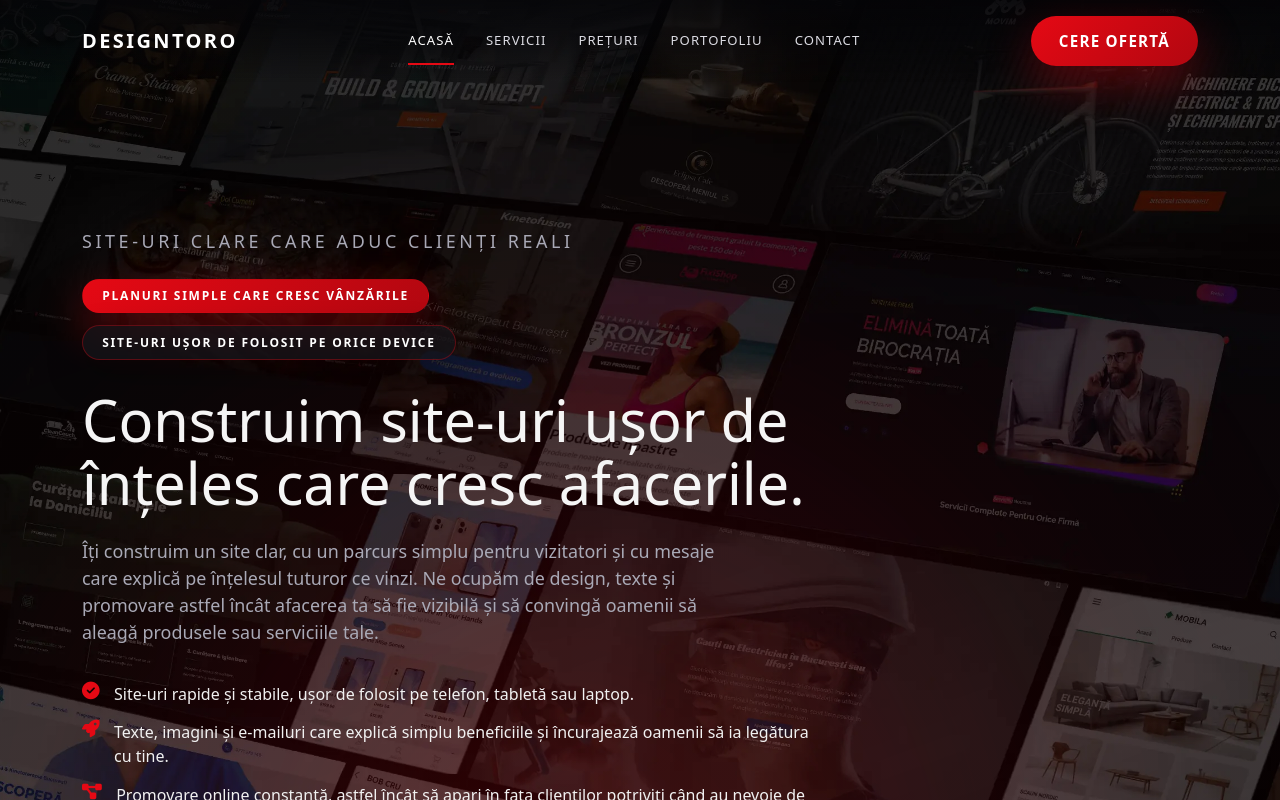
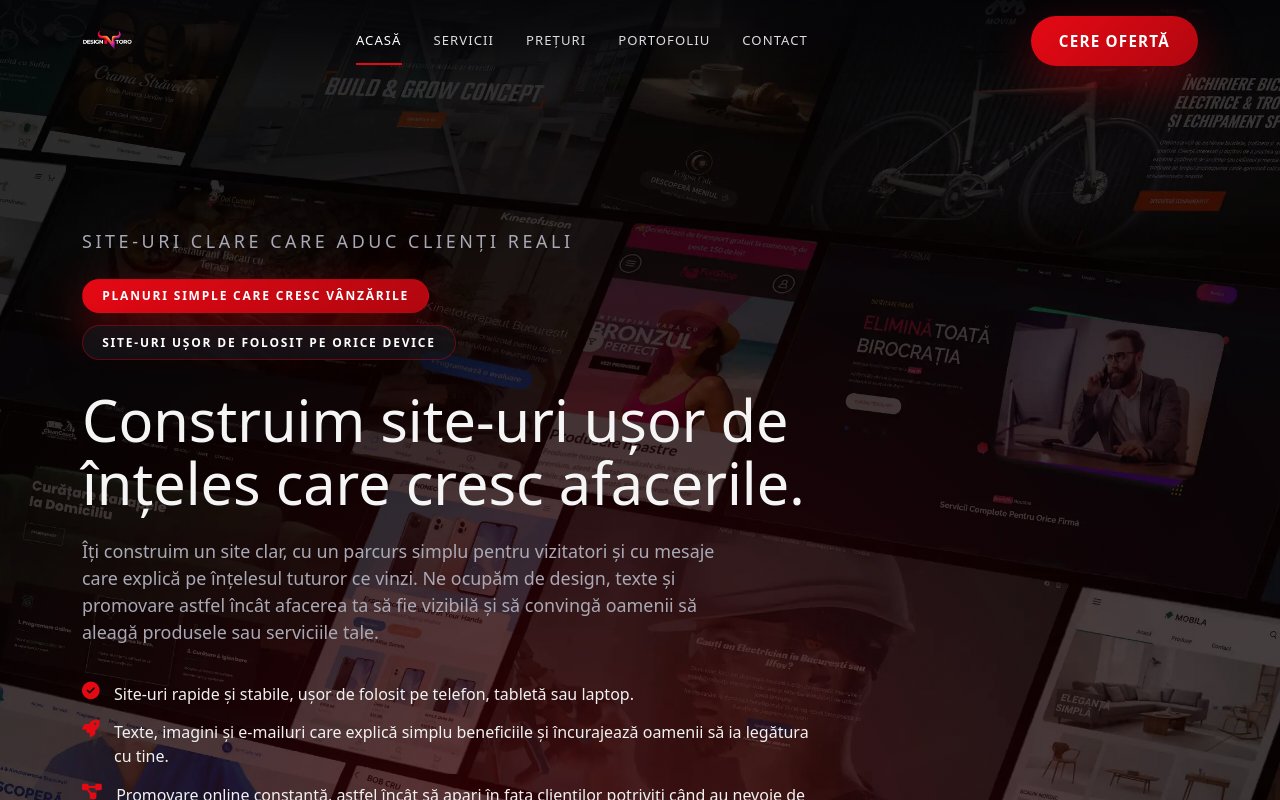
Before and after one commit to erikerikssoncoding/designtoro, a React (Vite) app: page / in a window 1280 px wide. Shown: the top 800 px of the page. Built offline with nearby package versions, Linux system fonts and the light colour scheme.

Commit message:
add logo

```diff
--- a/src/components/Footer.jsx
+++ b/src/components/Footer.jsx
@@ -40,7 +40,11 @@ export default function Footer() {
         <div className="container footer-grid">
           <div className="footer-column">
             <NavLink to="/" className="footer-logo">
-              designtoro
+              <img
+                src="/img/designtoro-logo-white.webp"
+                alt="DesignToro"
+                className="brand-logo"
+              />
             </NavLink>
             <p>
               Construim site-uri clare și campanii ușor de înțeles. Explicăm fiecare pas și te ajutăm să atragi clienți noi fără jargon tehnic.
--- a/src/components/Header.jsx
+++ b/src/components/Header.jsx
@@ -14,8 +14,12 @@ export default function Header() {
       <nav className="navbar navbar-dark" data-bs-theme="dark" aria-label="Navigare principală">
         <div className="container">
           <div className="navbar-layout">
-            <NavLink to="/" className="navbar-brand text-uppercase fw-bold" aria-label="DesignToro">
-              designtoro
+            <NavLink to="/" className="navbar-brand" aria-label="DesignToro">
+              <img
+                src="/img/designtoro-logo-white.webp"
+                alt="DesignToro"
+                className="brand-logo"
+              />
             </NavLink>
             <ul className="navbar-links" id="primary-menu">
               {navLinks.map((link) => (
--- a/src/styles/style.css
+++ b/src/styles/style.css
@@ -266,6 +266,17 @@ video {
     letter-spacing: 0.12em;
     text-transform: uppercase;
     color: #fff;
+}
+
+.brand-logo {
+    width: auto;
+    height: 34px;
+}
+
+@media (max-width: 991.98px) {
+    .brand-logo {
+        height: 30px;
+    }
 }
 
 .navbar-brand:hover,
```
Also changed, not shown: 6 other files (tests, documents, lock files or other folders).
